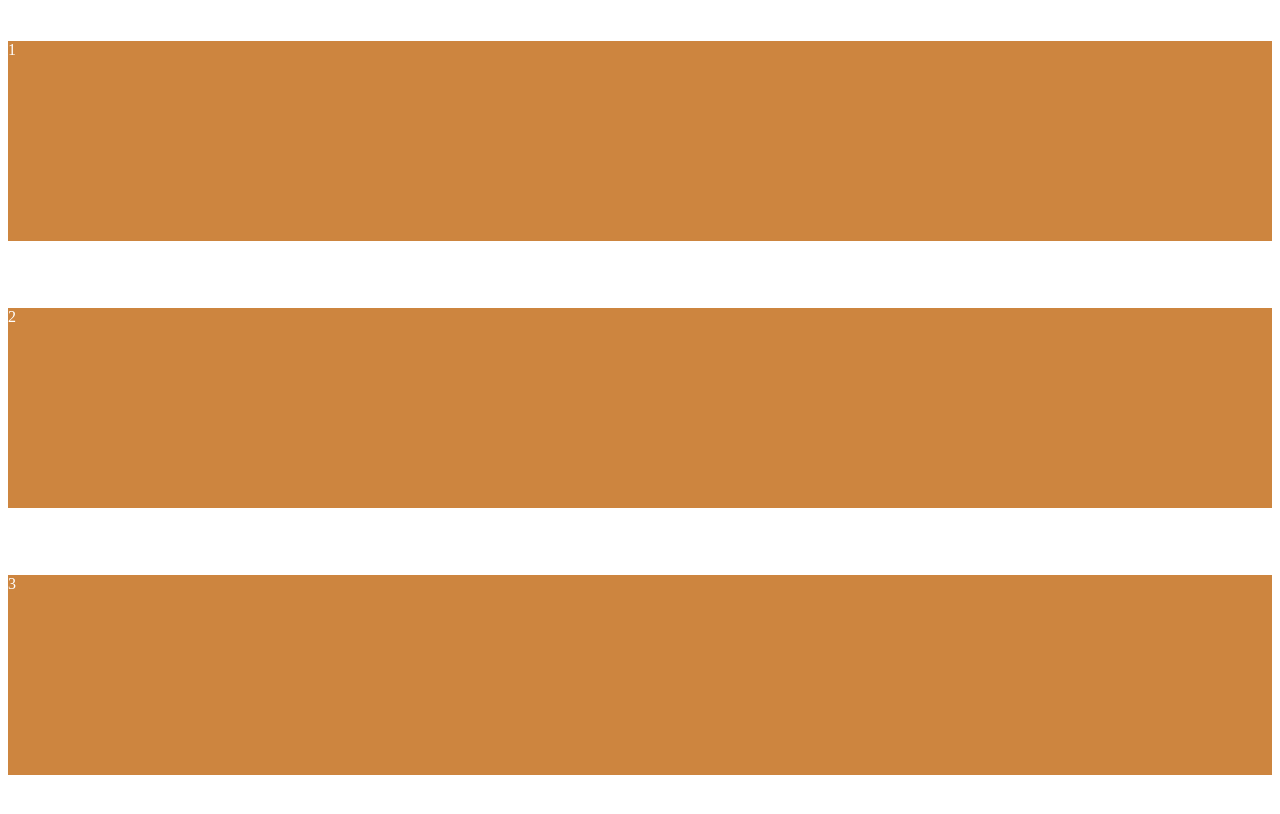
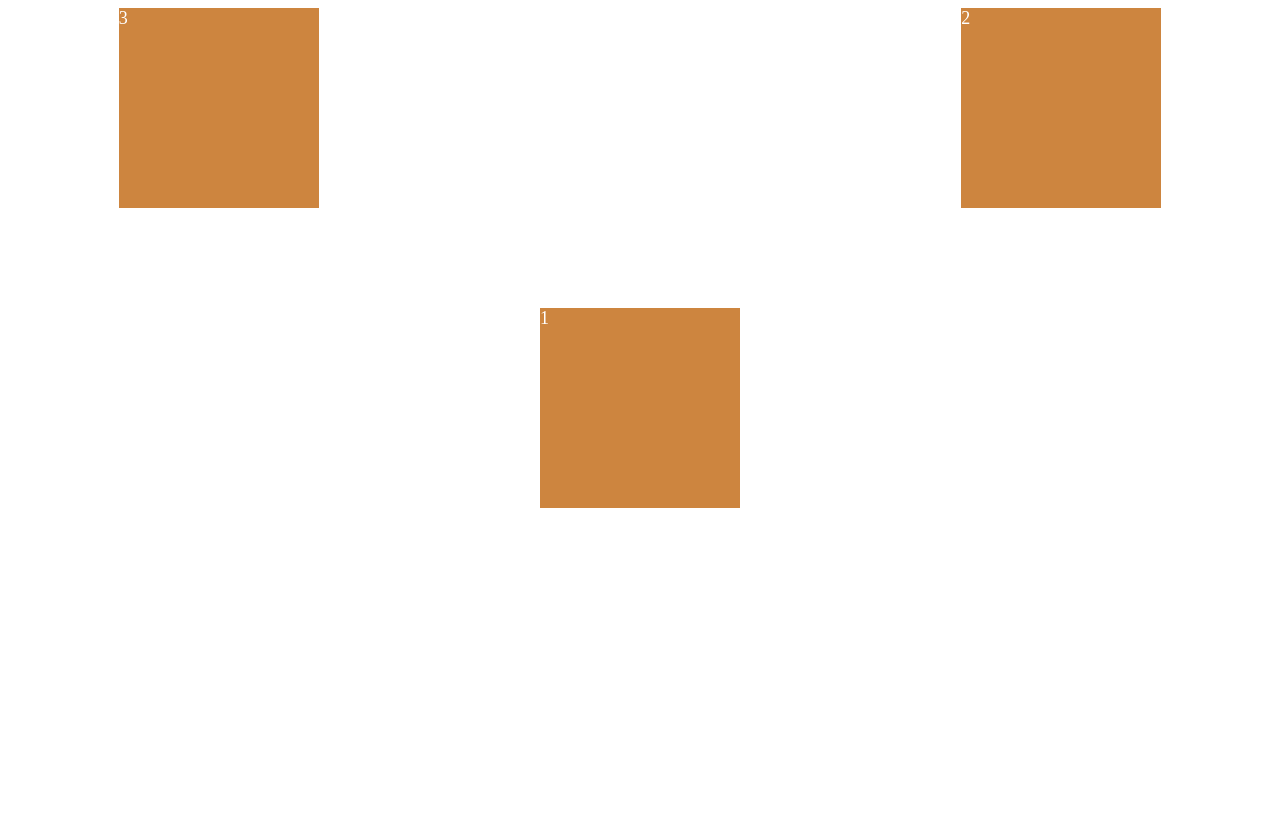
Before and after one commit to funkyblues/css-layout-masterclass-2022, a plain HTML site: page index.html in a window 1280 px wide. Drawn offline with Linux system fonts and the light colour scheme.

Commit message:
FLEXBOX - align-self and order

```diff
--- a/index.html
+++ b/index.html
@@ -8,10 +8,10 @@
     <link rel="stylesheet" href="styles.css" />
   </head>
   <body>
-    <div class="wrapper">
-      <div class="box">1</div>
-      <div class="box">2</div>
-      <div class="box">3</div>
+    <div class="father">
+      <div class="child">1</div>
+      <div class="child">2</div>
+      <div class="child">3</div>
     </div>
   </body>
 </html>
--- a/styles.css
+++ b/styles.css
@@ -1,16 +1,34 @@
-.wrapper {
+.father {
   display: flex;
-  flex-direction: column;
-  /* Main Axis */
   justify-content: space-around;
-  /* Cross Axis */
-  /* align-items: center; */
-  align-items: stretch;
+
   height: 100vh;
 }
 
-.box {
+.child {
+  width: 200px;
   height: 200px;
   background-color: peru;
   color: white;
+  font-size: 18px;
 }
+
+/* align-self를 위해선 부모의 높이가 반드시 필요 */
+/* 오직 cross axis에서 적용된다.*/
+/* flex-direction을 바꾸어서 수평, 수직에 적용 할 수 있다는 이야기*/
+/* .child:nth-child(2) {
+  align-self: center;
+}
+
+.child:nth-child(3) {
+  align-self: flex-end;
+} */
+
+.child:nth-child(1) {
+  order: 2; /*order*/
+  align-self: center; /*align-self*/
+}
+
+.child:nth-child(2) {
+  order: 3; /*기본적으로 box의 order는 0*/
+}
```
